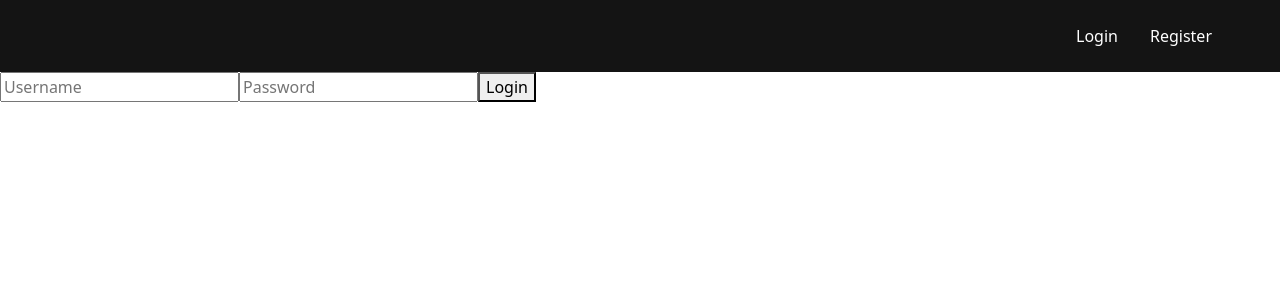
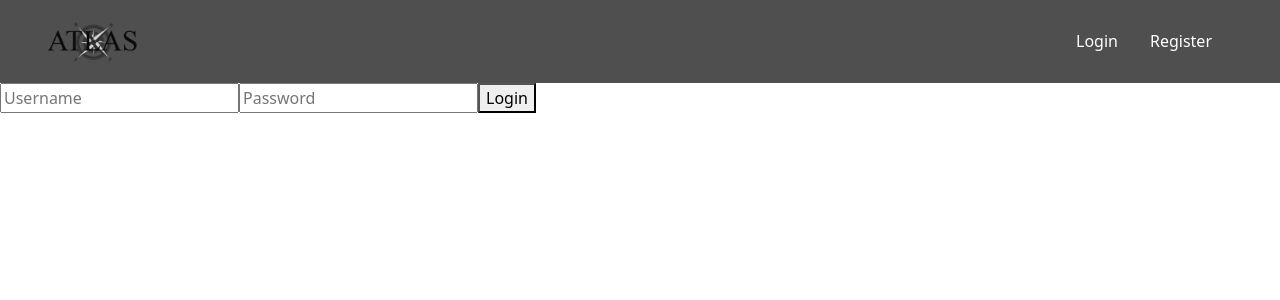
Before and after one commit to ajscatman/ATLAS, a React (Create React App) app in the folder atlas/frontend/: page /login in a window 1280 px wide. Shown: the top 300 px of the page. Built offline with nearby package versions, Linux system fonts and the light colour scheme.

Commit message:
navbar fixes, styling and logo

```diff
--- a/atlas/frontend/src/LoginForm.js
+++ b/atlas/frontend/src/LoginForm.js
@@ -21,7 +21,7 @@ const LoginForm = () => {
 
       console.log('Login successful');
       toast.success('Login successful');
-      navigate('/home');
+      navigate('/home', { state: { isAuthenticated: true } });
     } catch (error) {
       console.error(error);
       toast.error('Login failed');
--- a/atlas/frontend/src/NavigationBar.css
+++ b/atlas/frontend/src/NavigationBar.css
@@ -1,6 +1,16 @@
 .navbar {
-    background-color: #141414;
+    background-color: #141414be;
     padding: 1rem;
+  }
+
+  .navbar-logo {
+    height: 40px;
+    width: auto;
+    transition: transform 0.3s ease;
+  }
+
+  .navbar-logo:hover {
+    transform: scale(1.1);
   }
 
   .navbar-brand {
@@ -35,6 +45,7 @@
 
   .logout-btn:hover {
     background-color: #ddd;
+    color: black;
   }
 
   .navbar-nav {
--- a/atlas/frontend/src/NavigationBar.js
+++ b/atlas/frontend/src/NavigationBar.js
@@ -1,29 +1,41 @@
 import React from 'react';
-import { Link } from 'react-router-dom';
+import { Link, useLocation, useNavigate } from 'react-router-dom';
 import 'bootstrap/dist/css/bootstrap.min.css';
 import './NavigationBar.css';
+import logo from './assets/atlaslogo.PNG';
 
 const NavigationBar = () => {
-  const isAuthenticated = () => {
-    const token = localStorage.getItem('accessToken');
-    return token !== null;
-  };
+  const location = useLocation();
+  const navigate = useNavigate();
+
+  const isAuthenticated = location.state?.isAuthenticated || localStorage.getItem('accessToken') !== null;
 
   const handleLogout = () => {
     localStorage.removeItem('accessToken');
     localStorage.removeItem('refreshToken');
-    window.location.href = '/login';
+    navigate('/login', { state: { isAuthenticated: false } });
   };
 
   return (
-    <nav className="navbar navbar-expand-lg">
+    <nav className="navbar navbar-expand-md">
       <div className="container-fluid">
-        {isAuthenticated() && (
-          <Link to="/home" className="navbar-brand">Home</Link>
-        )}
-        <div className="collapse navbar-collapse justify-content-end">
-          <ul className="navbar-nav ml-auto">
-            {isAuthenticated() ? (
+        <Link to="/home" className="navbar-brand">
+          <img src={logo} alt="Logo" className="navbar-logo" />
+        </Link>
+        <button
+          className="navbar-toggler"
+          type="button"
+          data-bs-toggle="collapse"
+          data-bs-target="#navbarNav"
+          aria-controls="navbarNav"
+          aria-expanded="false"
+          aria-label="Toggle navigation"
+        >
+          <span className="navbar-toggler-icon"></span>
+        </button>
+        <div className="collapse navbar-collapse" id="navbarNav">
+          <ul className="navbar-nav ms-auto">
+            {isAuthenticated ? (
               <li className="nav-item">
                 <button className="logout-btn" onClick={handleLogout}>Logout</button>
               </li>
```
Also changed, not shown: atlas/frontend/src/assets/atlaslogo.PNG (added).
